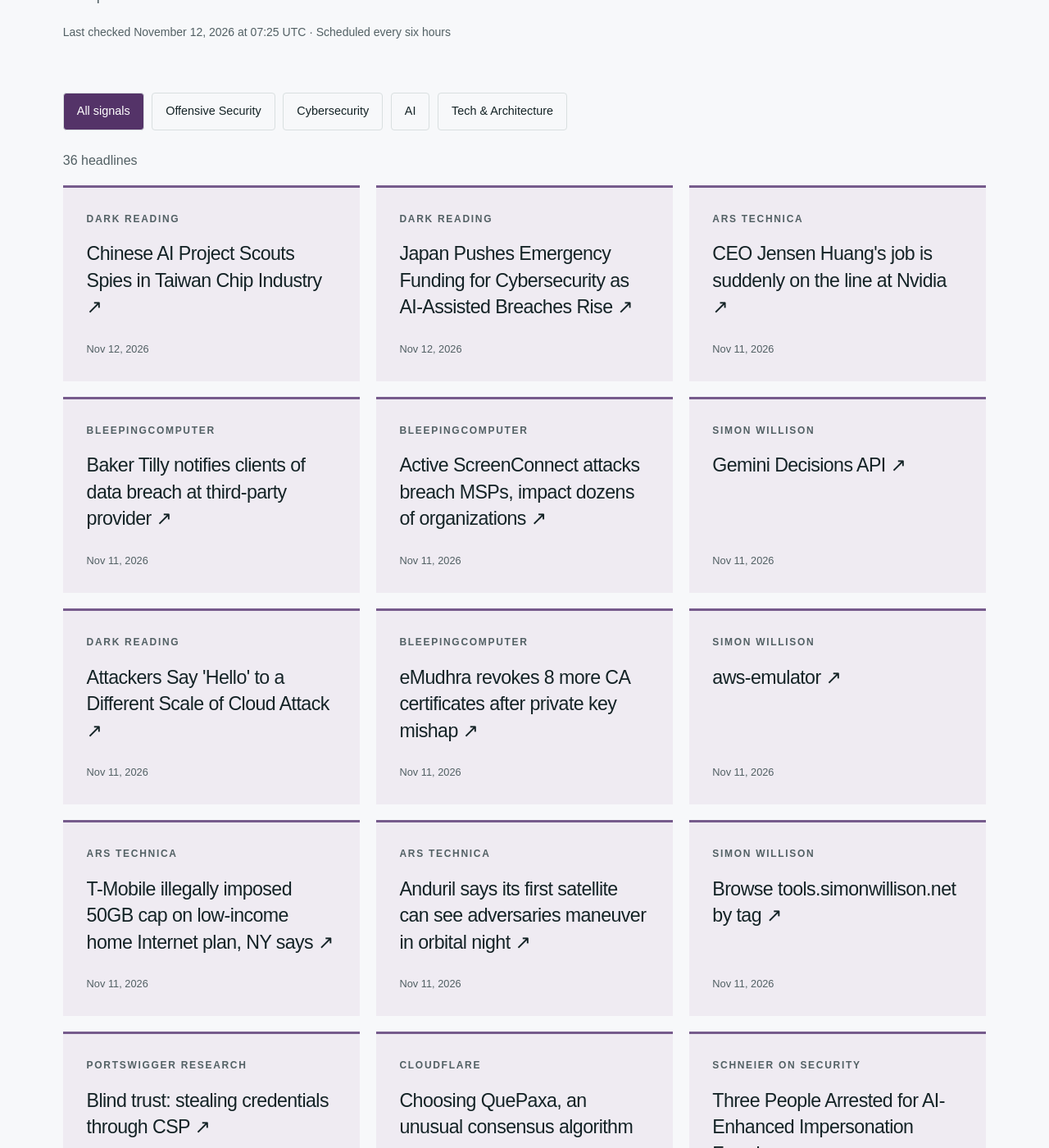
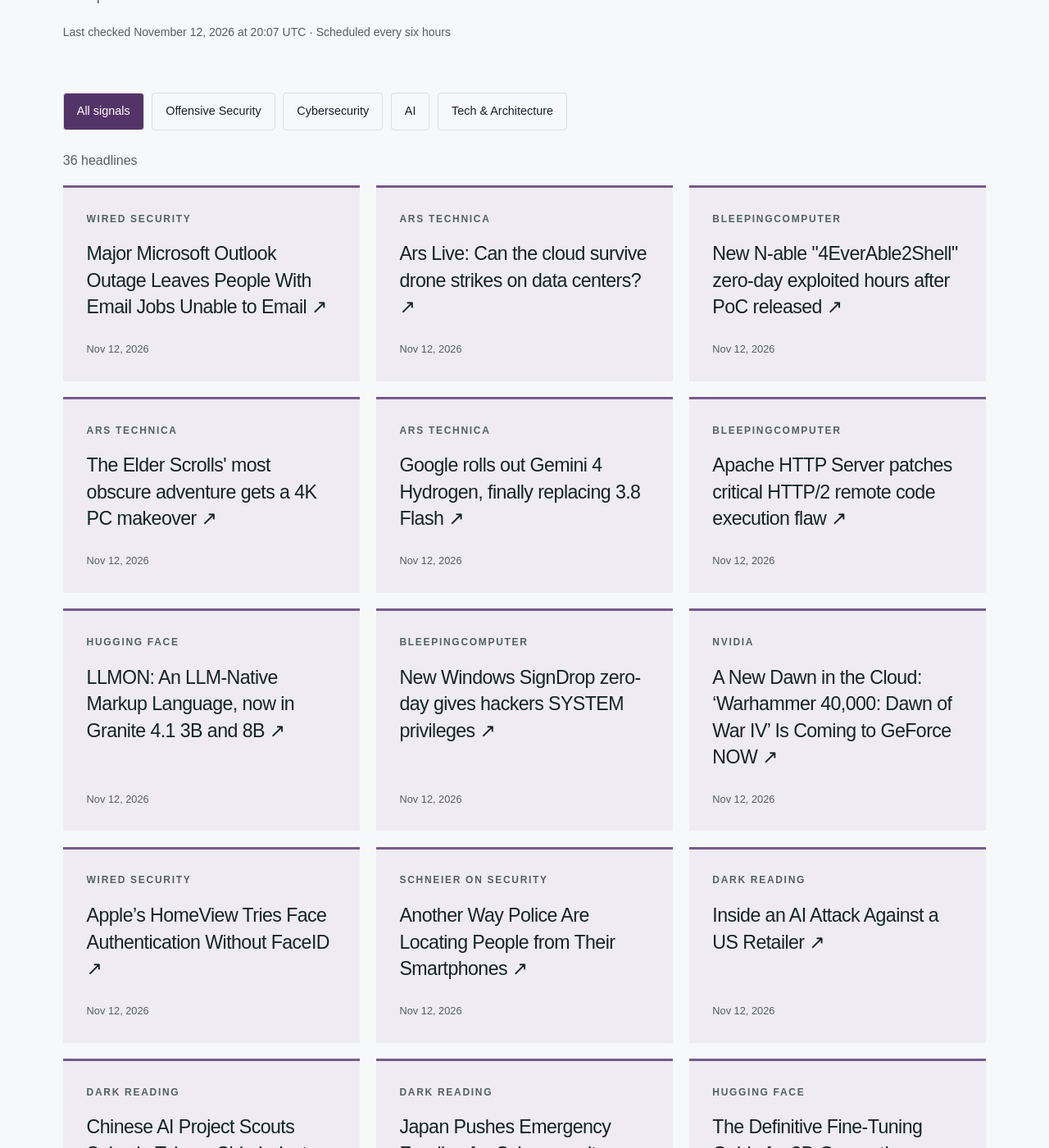
Before and after one commit to hntk/hntk.github.io, a Jekyll site: the page built from news/index.html, in a window 1280 px wide and 1400 px high, scrolled down 375 px. Shown: the whole window at 82% size. Built offline with Jekyll 4.4.1, drawn with Linux system fonts in a browser that asks for light colours; some of the changed text lies outside the part shown.

Commit message:
Refresh News and Signals

```diff
--- a/_data/news.json
+++ b/_data/news.json
@@ -1,6 +1,102 @@
 {
-  "updated": "2026-11-12T07:25:18.268039+00:00",
+  "updated": "2026-11-12T20:07:48.809434+00:00",
   "items": [
+    {
+      "title": "Major Microsoft Outlook Outage Leaves People With Email Jobs Unable to Email",
+      "url": "https://www.wired.com/story/major-microsoft-outlook-outage-hits-365-customers-north-america/",
+      "published": "2026-11-12T20:01:33+00:00",
+      "source": "WIRED Security",
+      "source_id": "wired",
+      "category": "cybersecurity"
+    },
+    {
+      "title": "Ars Live: Can the cloud survive drone strikes on data centers?",
+      "url": "https://arstechnica.com/gadgets/2026/11/ars-live-can-the-cloud-survive-drone-strikes-on-data-centers/",
+      "published": "2026-11-12T19:59:59+00:00",
+      "source": "Ars Technica",
+      "source_id": "ars-technica",
+      "category": "tech-architecture"
+    },
+    {
+      "title": "New N-able \"4EverAble2Shell\" zero-day exploited hours after PoC released",
+      "url": "https://www.bleepingcomputer.com/news/security/new-n-able-4everable2shell-zero-day-exploited-hours-after-poc-released/",
+      "published": "2026-11-12T19:51:16+00:00",
+      "source": "BleepingComputer",
+      "source_id": "bleepingcomputer",
+      "category": "cybersecurity"
+    },
+    {
+      "title": "The Elder Scrolls' most obscure adventure gets a 4K PC makeover",
+      "url": "https://arstechnica.com/gaming/2026/11/the-elder-scrolls-most-obscure-adventure-gets-a-4k-pc-makeover/",
+      "published": "2026-11-12T19:49:11+00:00",
+      "source": "Ars Technica",
+      "source_id": "ars-technica",
+      "category": "tech-architecture"
+    },
+    {
+      "title": "Google rolls out Gemini 4 Hydrogen, finally replacing 3.8 Flash",
+      "url": "https://arstechnica.com/google/2026/11/google-rolls-out-gemini-4-hydrogen-finally-replacing-3-8-flash/",
+      "published": "2026-11-12T19:23:03+00:00",
+      "source": "Ars Technica",
+      "source_id": "ars-technica",
+      "category": "tech-architecture"
+    },
+    {
+      "title": "Apache HTTP Server patches critical HTTP/2 remote code execution flaw",
+      "url": "https://www.bleepingcomputer.com/news/security/apache-http-server-patches-critical-http-2-remote-code-execution-flaw/",
+      "published": "2026-11-12T19:12:55+00:00",
+      "source": "BleepingComputer",
+      "source_id": "bleepingcomputer",
+      "category": "cybersecurity"
+    },
+    {
+      "title": "LLMON: An LLM-Native Markup Language, now in Granite 4.1 3B and 8B",
+      "url": "https://huggingface.co/blog/ibm-granite/llmon-an-llm-native-markup-language-now-in-granite",
+      "published": "2026-11-12T19:07:35+00:00",
+      "source": "Hugging Face",
+      "source_id": "hugging-face",
+      "category": "ai"
+    },
+    {
+      "title": "New Windows SignDrop zero-day gives hackers SYSTEM privileges",
+      "url": "https://www.bleepingcomputer.com/news/security/new-windows-signdrop-zero-day-gives-hackers-system-privileges/",
+      "published": "2026-11-12T16:04:00+00:00",
+      "source": "BleepingComputer",
+      "source_id": "bleepingcomputer",
+      "category": "cybersecurity"
+    },
+    {
+      "title": "A New Dawn in the Cloud: ‘Warhammer 40,000: Dawn of War IV’ Is Coming to GeForce NOW",
+      "url": "https://blogs.nvidia.com/blog/geforce-now-thursday-warhammer-dawn-of-war-iv-coming/",
+      "published": "2026-11-12T14:00:59+00:00",
+      "source": "NVIDIA",
+      "source_id": "nvidia",
+      "category": "ai"
+    },
+    {
+      "title": "Apple’s HomeView Tries Face Authentication Without FaceID",
+      "url": "https://www.wired.com/story/apples-homeview-tries-face-authentication-without-faceid/",
+      "published": "2026-11-12T14:00:00+00:00",
+      "source": "WIRED Security",
+      "source_id": "wired",
+      "category": "cybersecurity"
+    },
+    {
+      "title": "Another Way Police Are Locating People from Their Smartphones",
+      "url": "https://www.schneier.com/blog/archives/2026/11/another-way-police-are-locating-people-from-their-smartphones.html",
+      "published": "2026-11-12T12:02:58+00:00",
+      "source": "Schneier on Security",
+      "source_id": "schneier",
+      "category": "cybersecurity"
+    },
+    {
+      "title": "Inside an AI Attack Against a US Retailer",
+      "url": "https://www.darkreading.com/cyberattacks-data-breaches/inside-ai-attack-us-retailer",
+      "published": "2026-11-12T11:00:00+00:00",
+      "source": "Dark Reading",
+      "source_id": "dark-reading",
+      "category": "cybersecurity"
+    },
     {
       "title": "Chinese AI Project Scouts Spies in Taiwan Chip Industry",
       "url": "https://www.darkreading.com/threat-intelligence/chinese-ai-project-scouts-spies-taiwan-chip-industry",
@@ -18,28 +114,12 @@
       "category": "cybersecurity"
     },
     {
-      "title": "CEO Jensen Huang's job is suddenly on the line at Nvidia",
-      "url": "https://arstechnica.com/gadgets/2026/11/ceo-jensen-huangs-job-is-suddenly-on-the-line-at-nvidia/",
-      "published": "2026-11-11T23:10:17+00:00",
-      "source": "Ars Technica",
-      "source_id": "ars-technica",
-      "category": "tech-architecture"
-    },
-    {
-      "title": "Baker Tilly notifies clients of data breach at third-party provider",
-      "url": "https://www.bleepingcomputer.com/news/security/baker-tilly-notifies-clients-of-data-breach-at-third-party-provider/",
-      "published": "2026-11-11T23:01:31+00:00",
-      "source": "BleepingComputer",
-      "source_id": "bleepingcomputer",
-      "category": "cybersecurity"
-    },
-    {
-      "title": "Active ScreenConnect attacks breach MSPs, impact dozens of organizations",
-      "url": "https://www.bleepingcomputer.com/news/security/active-screenconnect-attacks-breach-msps-impact-dozens-of-organizations/",
-      "published": "2026-11-11T22:56:21+00:00",
-      "source": "BleepingComputer",
-      "source_id": "bleepingcomputer",
-      "category": "cybersecurity"
+      "title": "The Definitive Fine-Tuning Guide for 3D Generation Models",
+      "url": "https://huggingface.co/blog/3d-lora-finetuning",
+      "published": "2026-11-12T00:00:00+00:00",
+      "source": "Hugging Face",
+      "source_id": "hugging-face",
+      "category": "ai"
     },
     {
       "title": "Gemini Decisions API",
@@ -50,44 +130,12 @@
       "category": "ai"
     },
     {
-      "title": "Attackers Say 'Hello' to a Different Scale of Cloud Attack",
-      "url": "https://www.darkreading.com/cloud-security/attackers-hello-scale-cloud-attack",
-      "published": "2026-11-11T21:44:04+00:00",
-      "source": "Dark Reading",
-      "source_id": "dark-reading",
-      "category": "cybersecurity"
-    },
-    {
-      "title": "eMudhra revokes 8 more CA certificates after private key mishap",
-      "url": "https://www.bleepingcomputer.com/news/security/emudhra-revokes-8-more-ca-certificates-after-private-key-mishap/",
-      "published": "2026-11-11T21:27:40+00:00",
-      "source": "BleepingComputer",
-      "source_id": "bleepingcomputer",
-      "category": "cybersecurity"
-    },
-    {
       "title": "aws-emulator",
       "url": "https://simonwillison.net/2026/Nov/11/aws-emulator/",
       "published": "2026-11-11T21:18:30+00:00",
       "source": "Simon Willison",
       "source_id": "simon-willison",
       "category": "ai"
-    },
-    {
-      "title": "T-Mobile illegally imposed 50GB cap on low-income home Internet plan, NY says",
-      "url": "https://arstechnica.com/tech-policy/2026/11/t-mobile-illegally-imposed-50-gb-cap-on-low-income-home-internet-plan-ny-says/",
-      "published": "2026-11-11T20:32:21+00:00",
-      "source": "Ars Technica",
-      "source_id": "ars-technica",
-      "category": "tech-architecture"
-    },
-    {
-      "title": "Anduril says its first satellite can see adversaries maneuver in orbital night",
-      "url": "https://arstechnica.com/space/2026/11/anduril-demos-night-vision-sensor-for-tracking-satellites-in-darkness/",
-      "published": "2026-11-11T20:22:03+00:00",
-      "source": "Ars Technica",
-      "source_id": "ars-technica",
-      "category": "tech-architecture"
     },
     {
       "title": "Browse tools.simonwillison.net by tag",
@@ -138,14 +186,6 @@
       "category": "ai"
     },
     {
-      "title": "Token Pooling-Aware Training for Multi-Vector Embedding Models",
-      "url": "https://huggingface.co/blog/token-pooling",
-      "published": "2026-11-11T00:00:00+00:00",
-      "source": "Hugging Face",
-      "source_id": "hugging-face",
-      "category": "ai"
-    },
-    {
       "title": "Lazare, veni foras: Reprogramming Dormant Neurons to Backdoor AI Agents",
       "url": "https://www.microsoft.com/en-us/research/blog/lazare-veni-foras-reprogramming-dormant-neurons-to-backdoor-ai-agents/",
       "published": "2026-11-10T20:52:56+00:00",
@@ -162,7 +202,7 @@
       "category": "offensive-security"
     },
     {
-      "title": "NVIDIA Expands Open Source Commitment With OpenShell Donation and New AI Infrastructure",
+      "title": "NVIDIA Expands Open Source Commitment With OpenShell Contribution and New AI Infrastructure",
       "url": "https://blogs.nvidia.com/blog/open-source-openshell-infrastructure/",
       "published": "2026-11-10T16:00:03+00:00",
       "source": "NVIDIA",
@@ -186,52 +226,12 @@
       "category": "cybersecurity"
     },
     {
-      "title": "A New AI Tool From Google DeepMind Proved the Signal Protocol Is Secure",
-      "url": "https://www.wired.com/story/a-new-ai-tool-from-google-deepmind-formally-verified-the-signal-protocol/",
-      "published": "2026-11-10T05:01:00+00:00",
-      "source": "WIRED Security",
-      "source_id": "wired",
-      "category": "cybersecurity"
-    },
-    {
-      "title": "Pay for Hugging Face Hub with your Google Cloud Account",
-      "url": "https://huggingface.co/blog/hub-gcp-marketplace",
-      "published": "2026-11-10T00:00:00+00:00",
-      "source": "Hugging Face",
-      "source_id": "hugging-face",
-      "category": "ai"
-    },
-    {
-      "title": "Practice Makes Precise: At CoRL, NVIDIA and Partners Reveal How Robots Rehearse Delicate Work in Simulation",
-      "url": "https://blogs.nvidia.com/blog/robotics-simulation-advancements-corl/",
-      "published": "2026-11-09T14:00:01+00:00",
-      "source": "NVIDIA",
-      "source_id": "nvidia",
-      "category": "ai"
-    },
-    {
       "title": "Launching the Vite Ecosystem Fund",
       "url": "https://blog.cloudflare.com/launching-vite-ecosystem-fund/",
       "published": "2026-11-09T13:00:00+00:00",
       "source": "Cloudflare",
       "source_id": "cloudflare",
       "category": "tech-architecture"
-    },
-    {
-      "title": "AI Security",
-      "url": "https://www.schneier.com/blog/archives/2026/11/ai-security.html",
-      "published": "2026-11-09T12:05:39+00:00",
-      "source": "Schneier on Security",
-      "source_id": "schneier",
-      "category": "cybersecurity"
-    },
-    {
-      "title": "DHS Has Used This Controversial Investigative Tool 185,000 Times Since Trump Took Office",
-      "url": "https://www.wired.com/story/dhs-has-used-this-controversial-investigative-tool-185000-times-since-trump-took-office/",
-      "published": "2026-11-09T10:00:00+00:00",
-      "source": "WIRED Security",
-      "source_id": "wired",
-      "category": "cybersecurity"
     },
     {
       "title": "Principal Problems: App Registrations, Service Principals, and the Hidden Risk of Multi-Tenant Apps",
@@ -295,79 +295,79 @@
       "id": "ars-technica",
       "name": "Ars Technica",
       "status": "ok",
-      "last_success": "2026-11-12T07:25:18.268039+00:00"
+      "last_success": "2026-11-12T20:07:48.809434+00:00"
     },
     {
       "id": "bleepingcomputer",
       "name": "BleepingComputer",
       "status": "ok",
-      "last_success": "2026-11-12T07:25:18.268039+00:00"
+      "last_success": "2026-11-12T20:07:48.809434+00:00"
     },
     {
       "id": "cloudflare",
       "name": "Cloudflare",
       "status": "ok",
-      "last_success": "2026-11-12T07:25:18.268039+00:00"
+      "last_success": "2026-11-12T20:07:48.809434+00:00"
     },
     {
       "id": "dark-reading",
       "name": "Dark Reading",
       "status": "ok",
-      "last_success": "2026-11-12T07:25:18.268039+00:00"
+      "last_success": "2026-11-12T20:07:48.809434+00:00"
     },
     {
       "id": "hugging-face",
       "name": "Hugging Face",
       "status": "ok",
-      "last_success": "2026-11-12T07:25:18.268039+00:00"
+      "last_success": "2026-11-12T20:07:48.809434+00:00"
     },
     {
       "id": "microsoft-research",
       "name": "Microsoft Research",
       "status": "ok",
-      "last_success": "2026-11-12T07:25:18.268039+00:00"
+      "last_success": "2026-11-12T20:07:48.809434+00:00"
     },
     {
       "id": "nvidia",
       "name": "NVIDIA",
       "status": "ok",
-      "last_success": "2026-11-12T07:25:18.268039+00:00"
+      "last_success": "2026-11-12T20:07:48.809434+00:00"
     },
     {
       "id": "portswigger",
       "name": "PortSwigger Research",
       "status": "ok",
-      "last_success": "2026-11-12T07:25:18.268039+00:00"
+      "last_success": "2026-11-12T20:07:48.809434+00:00"
     },
     {
       "id": "schneier",
       "name": "Schneier on Security",
       "status": "ok",
-      "last_success": "2026-11-12T07:25:18.268039+00:00"
+      "last_success": "2026-11-12T20:07:48.809434+00:00"
     },
     {
       "id": "simon-willison",
       "name": "Simon Willison",
       "status": "ok",
-      "last_success": "2026-11-12T07:25:18.268039+00:00"
+      "last_success": "2026-11-12T20:07:48.809434+00:00"
     },
     {
       "id": "specterops",
       "name": "SpecterOps",
       "status": "ok",
-      "last_success": "2026-11-12T07:25:18.268039+00:00"
+      "last_success": "2026-11-12T20:07:48.809434+00:00"
     },
     {
       "id": "trail-of-bits",
       "name": "Trail of Bits",
       "status": "ok",
-      "last_success": "2026-11-12T07:25:18.268039+00:00"
+      "last_success": "2026-11-12T20:07:48.809434+00:00"
     },
     {
       "id": "wired",
       "name": "WIRED Security",
       "status": "ok",
-      "last_success": "2026-11-12T07:25:18.268039+00:00"
+      "last_success": "2026-11-12T20:07:48.809434+00:00"
     }
   ]
 }
```
